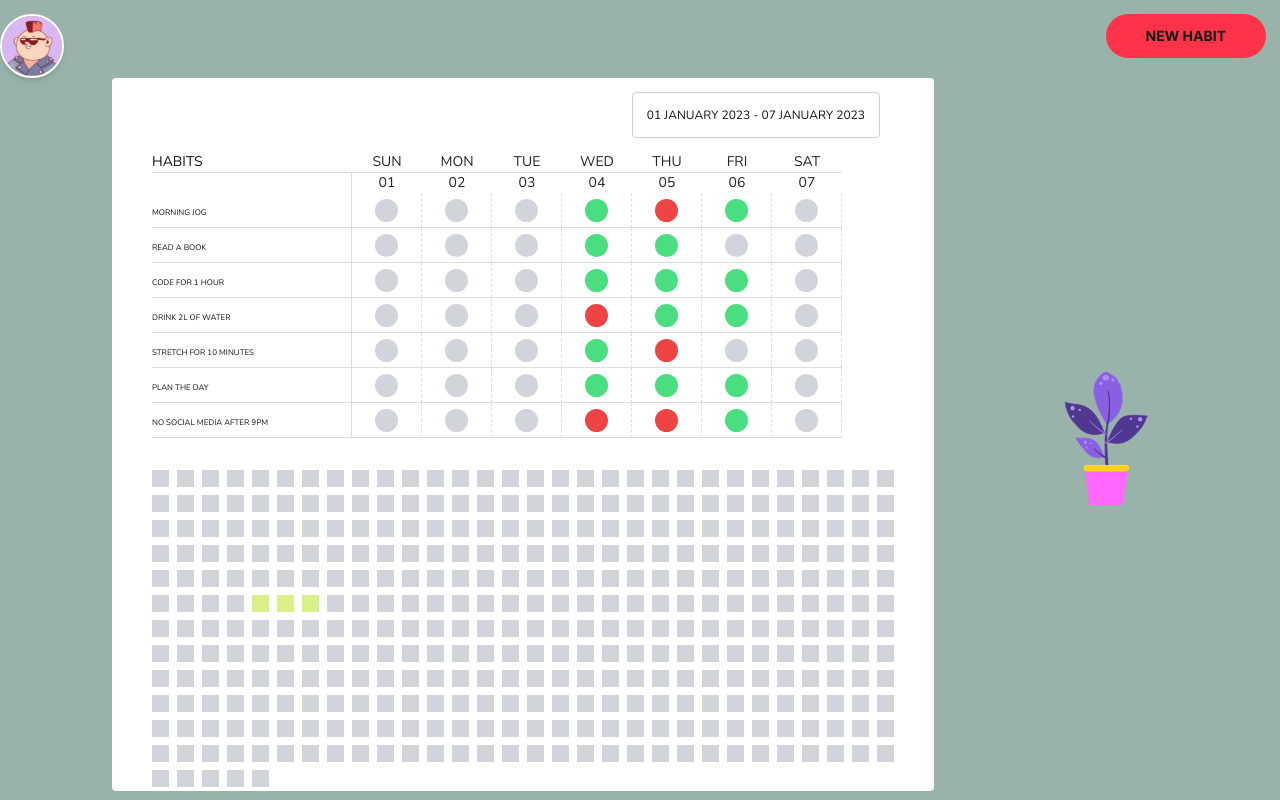
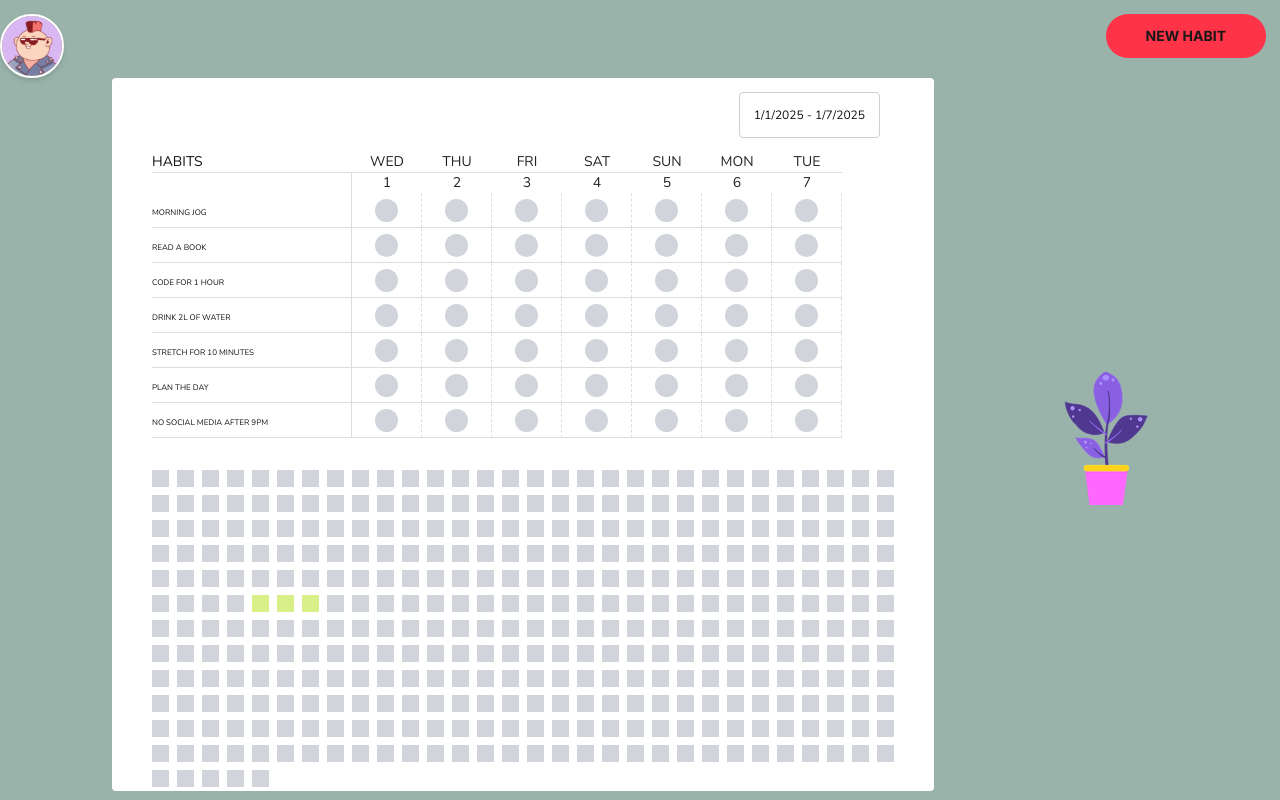
Before and after one commit to WebsterManyanga/sprout-habit-tracker, a Next.js app: page /dashboard in a window 1280 px wide. Built offline with nearby package versions, Linux system fonts and the light colour scheme.

Commit message:
feat: integrate react-day-picker for date selection in Dashboard and clean up console logs

```diff
--- a/components/CellBox.tsx
+++ b/components/CellBox.tsx
@@ -8,7 +8,6 @@ export default function CellBox({ day }: { day: number }) {
     const dateIndex = habit.completion.findIndex((record) => {
       return record.date === dateHeld.toISOString().split("T")[0];
     });
-    console.log("dateIndex", dateIndex);
 
     if (habit.completion[dateIndex]?.status === "complete") {
       collector.push(1);
--- a/components/CheckButton.tsx
+++ b/components/CheckButton.tsx
@@ -16,8 +16,6 @@ export default function CheckButton({
   const [status, setStatus] = useState(
     habit.completion[dateIndex]?.status || "pending"
   );
-  console.log("status", status);
-
   const handleButtonClick = (habitId: string, dateIndex: number) => {
     const i = habits.findIndex((habit) => habit.id === habitId);
     if (status === "pending") {
--- a/components/habit.tsx
+++ b/components/habit.tsx
@@ -13,7 +13,6 @@ export default function Habit({
   dateRange: string[];
 }) {
   const { id, habitName: habitName, completion } = habit;
-
 
   const completeStyle = {
     backgroundColor: "#4ADE80",
@@ -51,7 +50,7 @@ export default function Habit({
         key={date}
         className={`${styles.gridDot}  border-b border-[#DDD] flex justify-center items-center`}
       >
-        <CheckButton habit={habit} dateIndex={dateIndex}/>
+        <CheckButton habit={habit} dateIndex={dateIndex} />
       </div>
     );
   });
--- a/package.json
+++ b/package.json
@@ -12,6 +12,7 @@
     "@heroicons/react": "^2.2.0",
     "next": "15.3.2",
     "react": "^19.0.0",
+    "react-day-picker": "^9.7.0",
     "react-dom": "^19.0.0"
   },
   "devDependencies": {
--- a/src/app/dashboard/page.tsx
+++ b/src/app/dashboard/page.tsx
@@ -9,6 +9,9 @@ import Habit from "../../../components/habit";
 import NewHabit from "../../../components/NewHabit";
 import { useState } from "react";
 import CellBox from "../../../components/CellBox";
+import { DayPicker } from "react-day-picker";
+import { useRef } from "react";
+import { useEffect } from "react";
 
 const inter = Inter({
   subsets: ["latin"],
@@ -21,16 +24,30 @@ const nunito = Nunito({
 });
 
 export default function Dashboard() {
-  const dateRange = [
-    "2025-06-01",
-    "2025-06-02",
-    "2025-06-03",
-    "2025-06-04",
-    "2025-06-05",
-    "2025-06-06",
-    "2025-06-07",
-  ];
+  const dateRange: string[] = [];
+  const dateRangeDates: Date[] = [];
   const [overlayVisible, setOverlayVisible] = useState(false);
+  const [selectedDay, setSelectedDay] = useState<Date>(new Date("2025-01-01"));
+  const [datePickerVisible, setDatePickerVisible] = useState(false);
+  const calendarOverlayRef = useRef<HTMLDivElement>(null);
+  useEffect(() => {
+    const handleClickOutside = (event: MouseEvent) => {
+      if (
+        calendarOverlayRef.current &&
+        !calendarOverlayRef.current.contains(event.target as Node)
+      ) {
+        setDatePickerVisible(false);
+      }
+    };
+
+    document.addEventListener("mousedown", handleClickOutside);
+    return () => {
+      document.removeEventListener("mousedown", handleClickOutside);
+    };
+  }, []);
+
+  const endDate = new Date(selectedDay);
+  endDate.setDate(endDate.getDate() + 6);
 
   const checkboxes = Array(365).fill(
     <div className="w-full h-full bg-[#4ADE80] "></div>
@@ -39,6 +56,16 @@ export default function Dashboard() {
   const handleShowOverlay = () => {
     setOverlayVisible(!overlayVisible);
   };
+
+  for (let i = 0; i < 7; i++) {
+    const dateToAdd = new Date(selectedDay);
+    dateToAdd.setDate(dateToAdd.getDate() + i);
+    dateRangeDates[i] = dateToAdd;
+    dateRange[i] = dateToAdd.toISOString().split("T")[0];
+  }
+  const days = ["Sun", "Mon", "Tue", "Wed", "Thu", "Fri", "Sat"];
+  // console.log(days[dateRangeDates[6].getDate()]);
+  // console.log(dateRangeDates[0].getDay());
 
   return (
     <div className={`${inter.className} h-screen w-screen bg-[#99B3AA]`}>
@@ -62,10 +89,30 @@ export default function Dashboard() {
       </div>
       <div className={`${styles.homeGrid} ${nunito.className} `}>
         <div className="bg-white w-min ml-28 text-[#111] px-10 rounded-sm">
-          <div className="  w-full flex justify-end p-3.5 ">
-            <button className="text-xs uppercase border border-[#CFCFCF] rounded-sm p-3.5">
-              01 January 2023 - 07 January 2023
+          <div className="  w-full flex justify-end p-3.5 relative">
+            <button
+              onClick={() => setDatePickerVisible(true)}
+              className="text-xs uppercase border border-[#CFCFCF] rounded-sm p-3.5"
+            >
+              {selectedDay.toLocaleDateString()} -{" "}
+              {endDate.toLocaleDateString()}
             </button>
+            {datePickerVisible && (
+              <div ref={calendarOverlayRef}>
+                <DayPicker
+                  className="absolute top-16 right-0 bg-amber-100 "
+                  animate
+                  mode="single"
+                  selected={selectedDay}
+                  onSelect={setSelectedDay}
+                  footer={
+                    selectedDay
+                      ? `Selected day: ${selectedDay?.toLocaleDateString()}`
+                      : "Please select a day"
+                  }
+                />
+              </div>
+            )}
           </div>
 
           <ul className=" grid grid-cols-[200px_repeat(7,70px)] ">
@@ -73,47 +120,47 @@ export default function Dashboard() {
               Habits
             </li>
             <li className=" uppercase text-sm text-[#222] border-b border-[#DDD] flex flex-col items-center">
-              <h1>Sun</h1>
+              <h1>{days[dateRangeDates[0].getDay()]}</h1>
             </li>
             <li className=" uppercase text-sm text-[#222] border-b border-[#DDD] flex flex-col items-center">
-              <h1>Mon</h1>
+              <h1>{days[dateRangeDates[1].getDay()]}</h1>
             </li>
             <li className=" uppercase text-sm text-[#222] border-b border-[#DDD] flex flex-col items-center">
-              <h1>Tue</h1>
+              <h1>{days[dateRangeDates[2].getDay()]}</h1>
             </li>
             <li className=" uppercase text-sm text-[#222] border-b border-[#DDD] flex flex-col items-center">
-              <h1>Wed</h1>
+              <h1>{days[dateRangeDates[3].getDay()]}</h1>
             </li>
             <li className=" uppercase text-sm text-[#222] border-b border-[#DDD] flex flex-col items-center">
-              <h1>Thu</h1>
+              <h1>{days[dateRangeDates[4].getDay()]}</h1>
             </li>
             <li className=" uppercase text-sm text-[#222] border-b border-[#DDD] flex flex-col items-center">
-              <h1>Fri</h1>
+              <h1>{days[dateRangeDates[5].getDay()]}</h1>
             </li>
             <li className=" uppercase text-sm text-[#222] border-b border-[#DDD] flex flex-col items-center">
-              <h1>Sat</h1>
+              <h1>{days[dateRangeDates[6].getDay()]}</h1>
             </li>
             <li className="border-r border-[#DDD]"></li>
             <li className=" uppercase text-sm text-[#222] flex flex-col items-center">
-              01
+              {dateRangeDates[0].getDate()}
             </li>
             <li className=" uppercase text-sm text-[#222] flex flex-col items-center">
-              02
+              {dateRangeDates[1].getDate()}
             </li>
             <li className=" uppercase text-sm text-[#222] flex flex-col items-center">
-              03
+              {dateRangeDates[2].getDate()}
             </li>
             <li className=" uppercase text-sm text-[#222] flex flex-col items-center">
-              04
+              {dateRangeDates[3].getDate()}
             </li>
             <li className=" uppercase text-sm text-[#222] flex flex-col items-center">
-              05
+              {dateRangeDates[4].getDate()}
             </li>
             <li className=" uppercase text-sm text-[#222] flex flex-col items-center">
-              06
+              {dateRangeDates[5].getDate()}
             </li>
             <li className=" uppercase text-sm text-[#222] flex flex-col items-center">
-              07
+              {dateRangeDates[6].getDate()}
             </li>
           </ul>
           <ul className="grid grid-cols-[200px_repeat(7,70px)] grid-rows-[repeat(7,35px)] ]">
```
Also changed, not shown: 1 other file (tests, documents, lock files or other folders).
